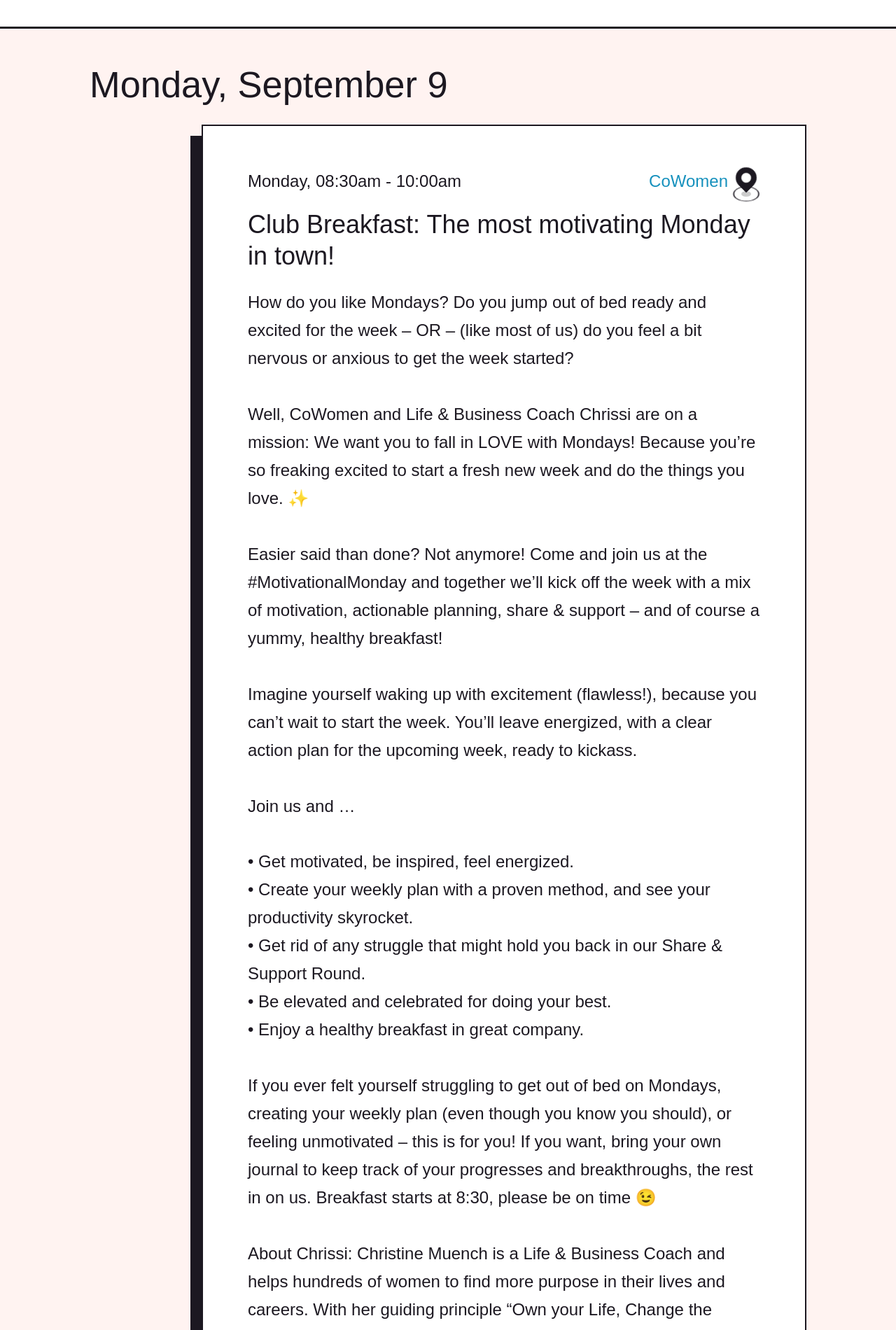
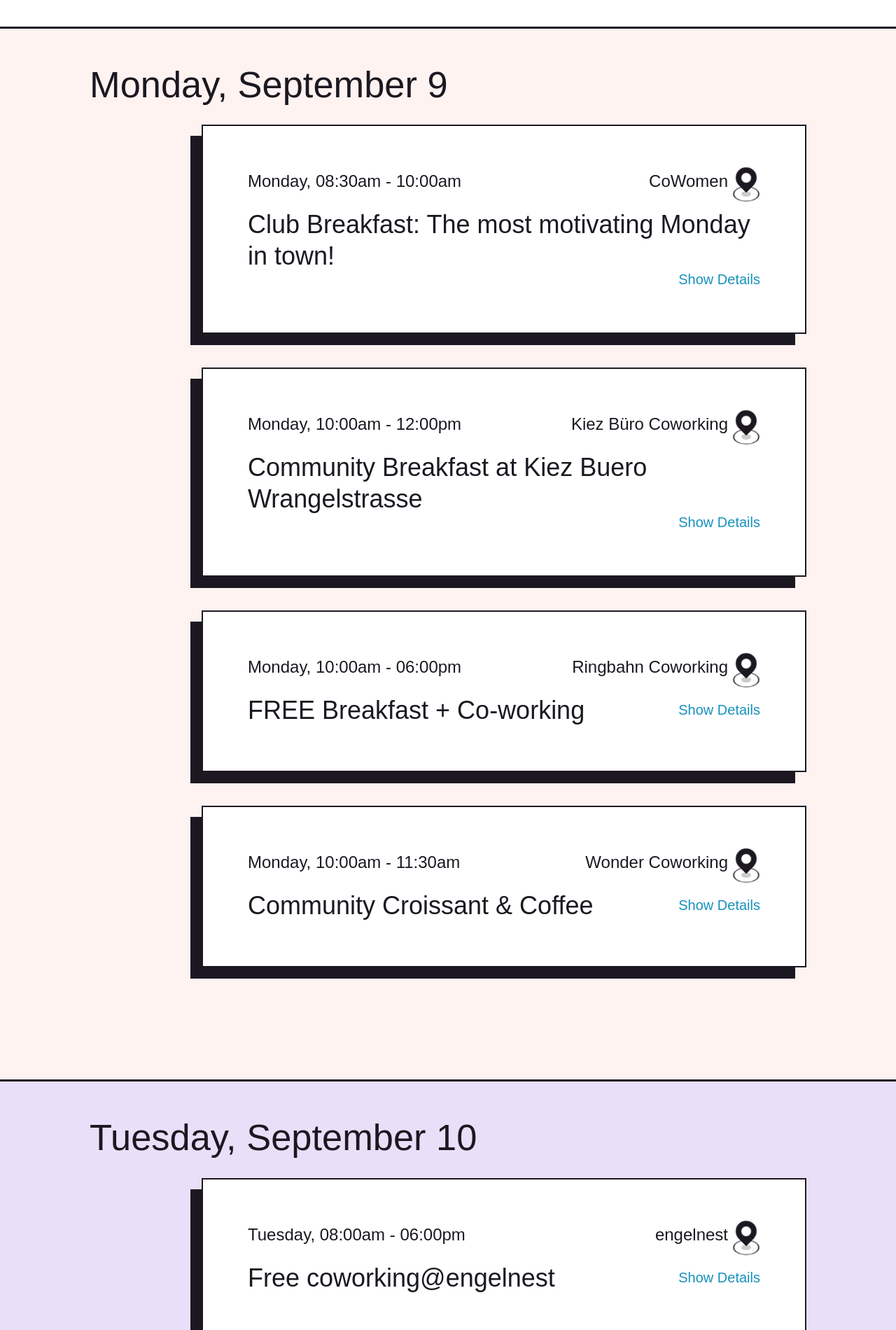
Before and after one commit to coworkingfestival/coworkingfestival.github.io, a Jekyll site: the page built from schedule.html, in a window 1280 px wide. Shown: the part 1126-3026 px from the top of the page at 70% size. Built offline with Jekyll 4.4.1, drawn with Linux system fonts in a browser that asks for light colours; some web fonts are replaced; comment, search, counter and statistics services are not loaded; some of the changed text lies outside the part shown.

Commit message:
add new events and hide event details by default

```diff
--- a/_data/events.csv
+++ b/_data/events.csv
@@ -316,3 +316,49 @@
 9/3/2019 12:59:59,engelnest,Free coworking@engelnest,The newest coworking space in Town has opened its doors! Come and check us out at our free coworking days between the 10-13th of September - at the coworking festival. Plus all entrepreneurs are invited to our grand opening party on the 12th September 7pm onwards 🤘🏼🎉,Free coworking@engelnest,The newest coworking space in Town has opened its doors! Come and check us out at our free coworking days between the 10-13th of September - at the coworking festival. Plus all entrepreneurs are invited to our grand opening party on the 12th September 7pm onwards 🤘🏼🎉,Wednesday,8:00:00 AM,6:00:00 PM,https://www.facebook.com/events/1157201374490786/?notif_t=plan_user_associated&notif_id=1567505253653116,,No,9/11/2019,2019-09-11 08:00:00,,engelnest
 9/3/2019 13:01:05,engelnest,Free coworking@engelnest,The newest coworking space in Town has opened its doors! Come and check us out at our free coworking days between the 10-13th of September - at the coworking festival. Plus all entrepreneurs are invited to our grand opening party on the 12th September 7pm onwards 🤘🏼🎉,Free coworking@engelnest,The newest coworking space in Town has opened its doors! Come and check us out at our free coworking days between the 10-13th of September - at the coworking festival. Plus all entrepreneurs are invited to our grand opening party on the 12th September 7pm onwards 🤘🏼🎉,Thursday,8:00:00 AM,10:00:00 PM,https://www.facebook.com/events/1157201374490786/?notif_t=plan_user_associated&notif_id=1567505253653116,,No,9/12/2019,2019-09-12 08:00:00,,engelnest
 9/3/2019 13:15:43,engelnest,Free coworking@engelnest,The newest coworking space in Town has opened its doors! Come and check us out at our free coworking days between the 10-13th of September - at the coworking festival. Plus all entrepreneurs are invited to our grand opening party on the 12th September 7pm onwards 🤘🏼🎉,Free coworking@engelnest,The newest coworking space in Town has opened its doors! Come and check us out at our free coworking days between the 10-13th of September - at the coworking festival. Plus all entrepreneurs are invited to our grand opening party on the 12th September 7pm onwards 🤘🏼🎉,Friday,8:00:00 AM,6:00:00 PM,https://www.facebook.com/events/1157201374490786/?notif_t=plan_user_associated&notif_id=1567505253653116,,No,9/13/2019,2019-09-13 08:00:00,,engelnest
+9/4/2019 11:36:52,juggleHUB Coworking,Das Unternehmen in der Krise,"Die Wirtschaft in Deutschland schwächelt und viele fragen sich: Wird diese negative Entwicklung auch mein Unternehmen betreffen?
+
+Aus diesem Grund wollen wir uns mit folgenden grundlegenden Fragen beschäftigen: Woran erkenne ich eine echte Unternehmenskrise? Und was kann ich aktiv tun, um mein Unternehmen aus der Krise zu führen?
+
+Nach einem Impulsvortrag von Anwältin und Business-Expertin Ludmilla Kuhlen öffnen wir die Runde für eure Fragen. ",Das Unternehmen in der Krise,"Die Wirtschaft in Deutschland schwächelt und viele fragen sich: Wird diese negative Entwicklung auch mein Unternehmen betreffen?
+
+Aus diesem Grund wollen wir uns mit folgenden grundlegenden Fragen beschäftigen: Woran erkenne ich eine echte Unternehmenskrise? Und was kann ich aktiv tun, um mein Unternehmen aus der Krise zu führen?
+
+Nach einem Impulsvortrag von Anwältin und Business-Expertin Ludmilla Kuhlen öffnen wir die Runde für eure Fragen. ",Thursday,6:30:00 PM,8:00:00 PM,https://www.facebook.com/events/730286760752881/,https://www.eventbrite.de/e/das-unternehmen-in-der-krise-tickets-71482980519,No,9/12/2019,2019-09-12 18:30:00,german,jugglehub
+9/5/2019 6:50:42,juggleHUB Coworking,Strategy Meetup: Startup Marketing Done Right!,"The ""Go-To-Market""-Phase is the most crucial for any business, product or service. Get this right and experience exponential growth!
+About this Event
+
+Starting a product, service or a buiness based on an idea is easy compared to finding customers who really want to buy! On top of having a product or a service according to someones needs or requirements it is crucial to have the right approach and strategy to leverage such a a feature set.
+
+On Sep. 10th, 2019, at 6pm we will have our initial meetup on Startup marketing and Business Strategy. During the event you will learn the following:
+
+•  When is the right time to care about marketing & sales
+•  What is the right process and tools for finding potential customers
+•  How can you easily transform your business towards growth
+•  How can you leverage a minimum product / service feature
+•  What skills does your team need in order to make business growth reality?
+
+The session will include short introductions to each topic and experience from business owners. There will also time for getting to know each other and to expand your network.
+
+The presenter of this meetup:
+
+Sebastian Eumann has been in Sales and Marketing Management for many years. Sebastian has led many cross funtional Sales teams towards success. Additionally he has many years of experience in Business Development for international technology companies and startups. With his expertise he has managed many change processes in the organizations he has worked with. Sebastian's passion is to motivate individuals and teams and make them aware of their own strengths so that they are capable for growth, connection and purpose.
+",Strategy Meetup: Startup Marketing Done Right!,"The ""Go-To-Market""-Phase is the most crucial for any business, product or service. Get this right and experience exponential growth!
+About this Event
+
+Starting a product, service or a buiness based on an idea is easy compared to finding customers who really want to buy! On top of having a product or a service according to someones needs or requirements it is crucial to have the right approach and strategy to leverage such a a feature set.
+
+On Sep. 10th, 2019, at 6pm we will have our initial meetup on Startup marketing and Business Strategy. During the event you will learn the following:
+
+•  When is the right time to care about marketing & sales
+•  What is the right process and tools for finding potential customers
+•  How can you easily transform your business towards growth
+•  How can you leverage a minimum product / service feature
+•  What skills does your team need in order to make business growth reality?
+
+The session will include short introductions to each topic and experience from business owners. There will also time for getting to know each other and to expand your network.
+
+The presenter of this meetup:
+
+Sebastian Eumann has been in Sales and Marketing Management for many years. Sebastian has led many cross funtional Sales teams towards success. Additionally he has many years of experience in Business Development for international technology companies and startups. With his expertise he has managed many change processes in the organizations he has worked with. Sebastian's passion is to motivate individuals and teams and make them aware of their own strengths so that they are capable for growth, connection and purpose.
+",Tuesday,6:00:00 PM,8:00:00 AM,,https://www.eventbrite.com/e/strategy-meetup-startup-marketing-done-right-tickets-71142871243?utm-medium=discovery&utm-campaign=social&utm-content=attendeeshare&aff=escb&utm-source=cp&utm-term=listing,No,9/10/2019,2019-09-10 18:00:00,,jugglehub
--- a/_includes/event.html
+++ b/_includes/event.html
@@ -20,9 +20,14 @@
       </div>
     </div>
   </h4>
+  <div class="flex flex-wrap">
     <h3 class="event__title">
       {{ event.event_title_eng }}
     </h3>
+    <button type="button" name="button" class="event-toggle">Show Details</button>
+  </div>
+
+  <div class="event__further-info event__further-info--is-hidden">
     <p class="event__description">
       {{ event.event_desc_eng | newline_to_br }}
     </p>
@@ -59,5 +64,6 @@
       </div>
 
     </div>
+  </div>
 
 </div>
--- a/_scss/events.scss
+++ b/_scss/events.scss
@@ -18,6 +18,33 @@
   align-self: flex-end;
 }
 
+.event-toggle {
+  border: none;
+  background: none;
+  padding: 0;
+  color: $color-teal;
+  margin-left: auto;
+  display: block;
+  cursor: pointer;
+  white-space: nowrap;
+  &:hover, &:focus {
+    color: $color-pink;
+    outline: none;
+  }
+}
+
+.event__further-info {
+  height: auto;
+  overflow: hidden;
+  transition-property: height;
+  transition-duration: $transition-duration;
+  transition-timing-function: $transition-timing-function;
+}
+
+.event__further-info--is-hidden {
+  height: 0;
+}
+
 .event__details {
   display: flex;
   flex-wrap: wrap;
@@ -30,6 +57,7 @@
 
 .event__description {
   font-size: 1rem;
+  margin-top: 1.5rem;
   @include media-query($size-s) {
     font-size: 1.5rem;
   }
@@ -46,10 +74,17 @@
   margin-right: 1.5rem;
 }
 
+.event__title {
+  margin-bottom: 0;
+}
+
 .event__location {
   margin-left: auto;
   display: flex;
   justify-content: space-between;
+  a {
+    color: inherit;
+  }
 }
 
 .event__meta {
```
Also changed, not shown: other parts of _includes/event.html (+1 -1 lines), _includes/scripts.html (+11 -0 lines). Lines whose indentation alone changed are shown as unchanged.
